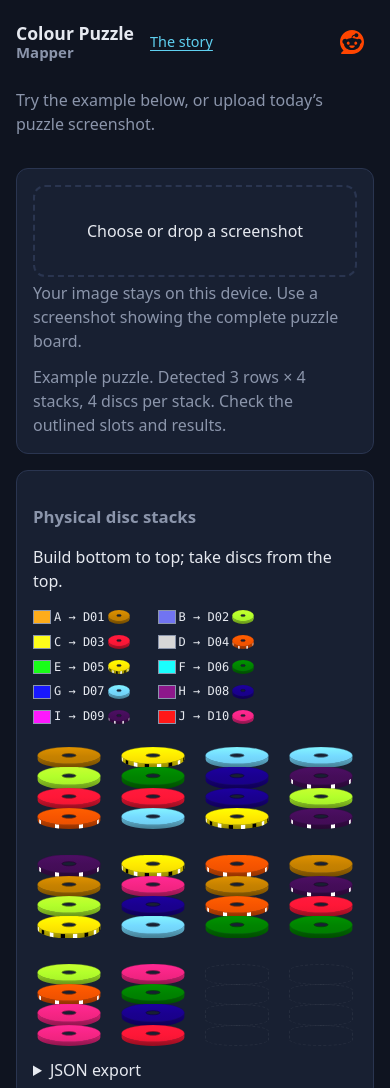
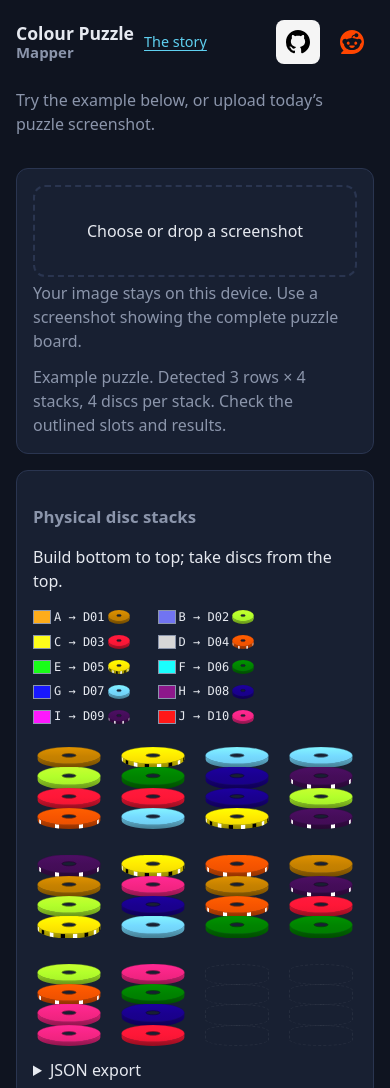
Before and after one commit to ddol/colour-puzzle-mapper, a website with bundled scripts: page index.html in a window 390 px wide. Shown: the top 1088 px of the page. Built offline with nearby package versions, Linux system fonts and the light colour scheme.

Commit message:
Add a four-disc favicon and responsive source code link (#11)
Add an SVG favicon made from four coloured physical discs, including a
white-striped rim. Link both page headers to this repository with a
black GitHub mark and Code label on desktop, and an accessible icon-only
button on mobile.

Validation: 33 tests and the production build pass; build validation
checks the published favicon and icon URLs on both pages. Browser checks
cover the header at phone and desktop widths.

```diff
--- a/index.html
+++ b/index.html
@@ -4,6 +4,7 @@
   <meta charset="utf-8">
   <meta name="viewport" content="width=device-width, initial-scale=1">
   <title>Colour Puzzle Mapper</title>
+  <link rel="icon" type="image/svg+xml" href="images/favicon.svg">
   <link rel="stylesheet" href="styles.css">
 </head>
 <body>
@@ -11,6 +12,7 @@
     <nav class="site-nav" aria-label="Main navigation">
       <a class="site-brand" href="index.html" aria-current="page"><span>Colour Puzzle</span> <span>Mapper</span></a>
       <a class="story-link" href="screen-free.html">The story</a>
+      <a class="github-link" href="https://github.com/ddol/colour-puzzle-mapper" aria-label="View source code on GitHub"><img src="images/github.svg" width="24" height="24" alt=""><span class="github-name">Code</span></a>
       <a class="reddit-link" href="https://www.reddit.com/r/ColorPuzzleGame/" aria-label="r/ColorPuzzleGame on Reddit">
         <img src="images/reddit.svg" width="24" height="24" alt="">
         <span class="reddit-name">r/ColorPuzzleGame</span>
--- a/styles.css
+++ b/styles.css
@@ -225,3 +225,14 @@ body:has(.mapper-layout) .site-header,
   .mapper-layout { grid-template-columns: repeat(3, minmax(0, 384px)); }
   .mapper-drawers { grid-column: auto; grid-template-columns: minmax(0, 1fr); }
 }
+
+/* Source link shares the compact header actions with Reddit. */
+.reddit-link { margin-left: 0; }
+.github-link { display: flex; align-items: center; justify-content: center; gap: 8px; margin-left: auto; min-height: 44px; padding: 8px 12px; border-radius: 8px; color: #111; background: #f5f5f5; text-decoration: none; white-space: nowrap; }
+.github-link:hover { background: #ddd; }
+.github-link img { display: block; }
+@media (max-width: 620px) {
+  .site-nav { gap: 10px; }
+  .github-link { width: 44px; flex-shrink: 0; padding: 10px; }
+  .github-name { display: none; }
+}
```
Also changed, not shown: screen-free.html (+2 -0 lines), images/favicon.svg (added), images/github.svg (added).
